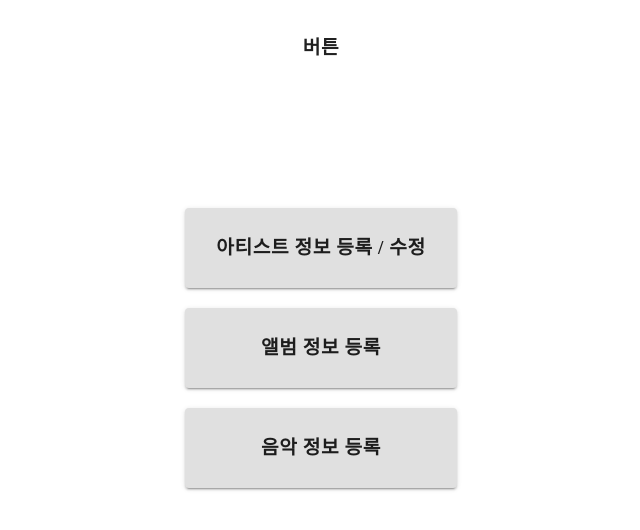
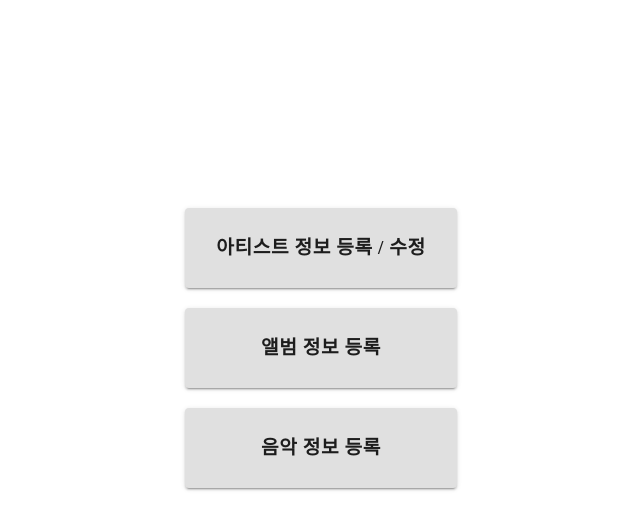
Before and after one commit to StolenMoments/wing-admin, a React (Create React App) app: page / in a window 1280 px wide. Shown: the top 530 px of the page, without its empty margins (319-959 px from the left). Built offline with nearby package versions, Linux system fonts and the light colour scheme; a web font is replaced by a local one.

Commit message:
테스트용 버튼 삭제

```diff
--- a/src/components/AdminMain.js
+++ b/src/components/AdminMain.js
@@ -50,17 +50,6 @@ const AdminMain = () => {
                     음악 정보 등록
                 </Button>
             </Link>
-
-            <Button onClick={() => {
-                axios.post("http://localhost:8080/api/transaction/", {
-                    amount: 1000,
-                    artistId: 1,
-                    datetime: "2020-05-20",
-                    uid: "123asdf13"
-                }).then(res => alert(res))
-                    .catch((err => alert(err)));
-
-            }}>버튼</Button>
         </StyledDiv>
     )
 };
```
